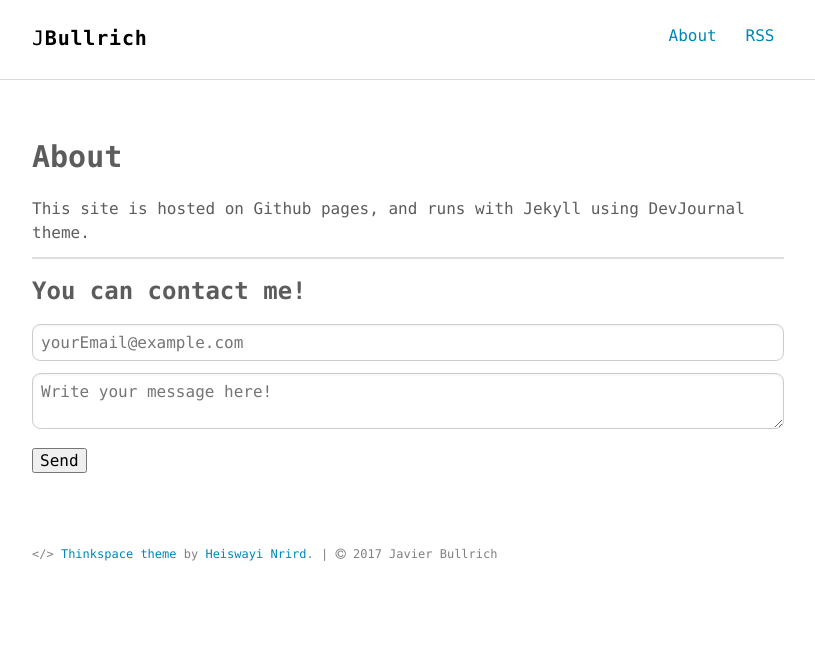
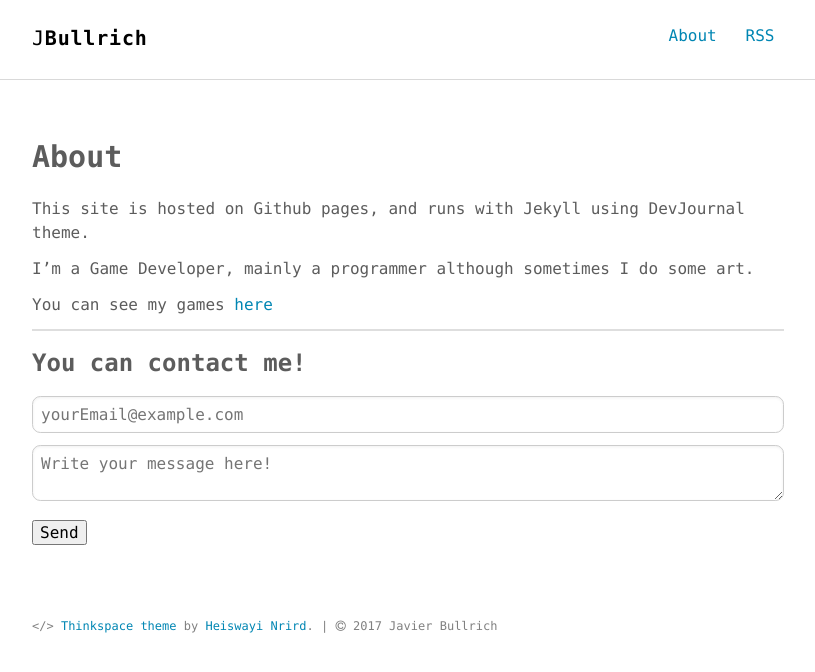
Before and after one commit to Bullrich/GameDev, a Jekyll site: the page built from about.md, in a window 1280 px wide. Shown: the top 672 px of the page, without its empty margins (232-1047 px from the left). Built offline with Jekyll 4.4.1, drawn with Linux system fonts in a browser that asks for light colours.

Commit message:
Gave some length to the about

```diff
--- a/about.md
+++ b/about.md
@@ -5,6 +5,10 @@ permalink: /about/
 ---
 
 This site is hosted on Github pages, and runs with Jekyll using DevJournal theme.
+
+I'm a Game Developer, mainly a programmer although sometimes I do some art.
+
+You can see my games [here](../../Games)
 
 ---
 ### You can contact me!
```
